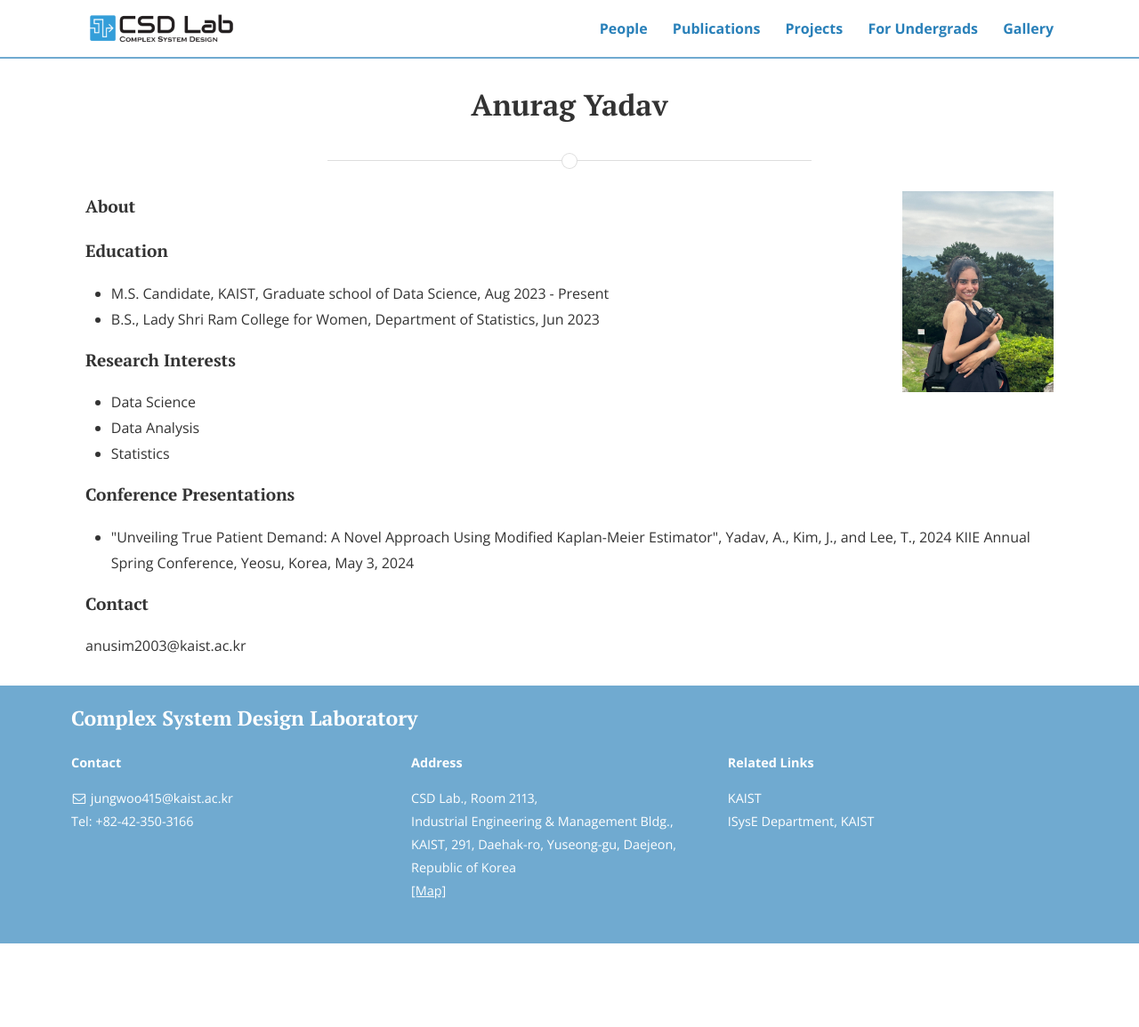
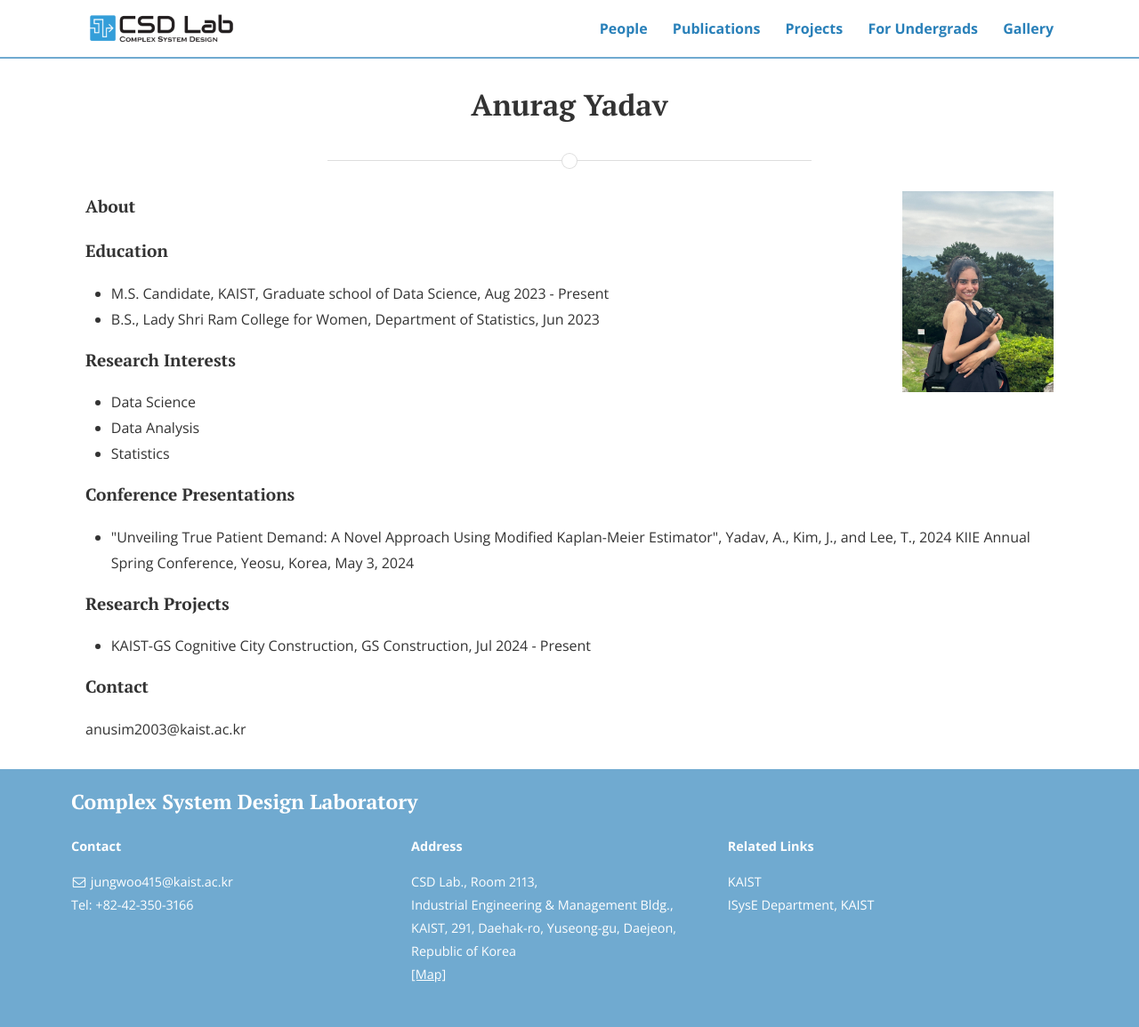
Before and after one commit to CSDlab-KAIST/csdlab-kaist.github.io, a Jekyll site: the page built from people/anurag.html, in a window 1280 px wide. Shown: the whole page at 89% size. Built offline with Jekyll 4.4.1, drawn with Linux system fonts in a browser that asks for light colours; nearby versions of some CDN libraries; before the commit the page ends 1061 px from its top, so only the background shows below that.

Commit message:
Update anurag.html

```diff
--- a/people/anurag.html
+++ b/people/anurag.html
@@ -32,5 +32,10 @@ title: Anurag Yadav
   <li>"Unveiling True Patient Demand: A Novel Approach Using Modified Kaplan-Meier Estimator", Yadav, A., Kim, J., and Lee, T., 2024 KIIE Annual Spring Conference, Yeosu, Korea, May 3, 2024</li>
 </ul>
 
+<h4>Research Projects</h4>
+<ul>
+  <li>KAIST-GS Cognitive City Construction, GS Construction, Jul 2024 - Present</li>
+</ul>
+
 <h4>Contact</h4>
 <p>anusim2003@kaist.ac.kr</p>
```
